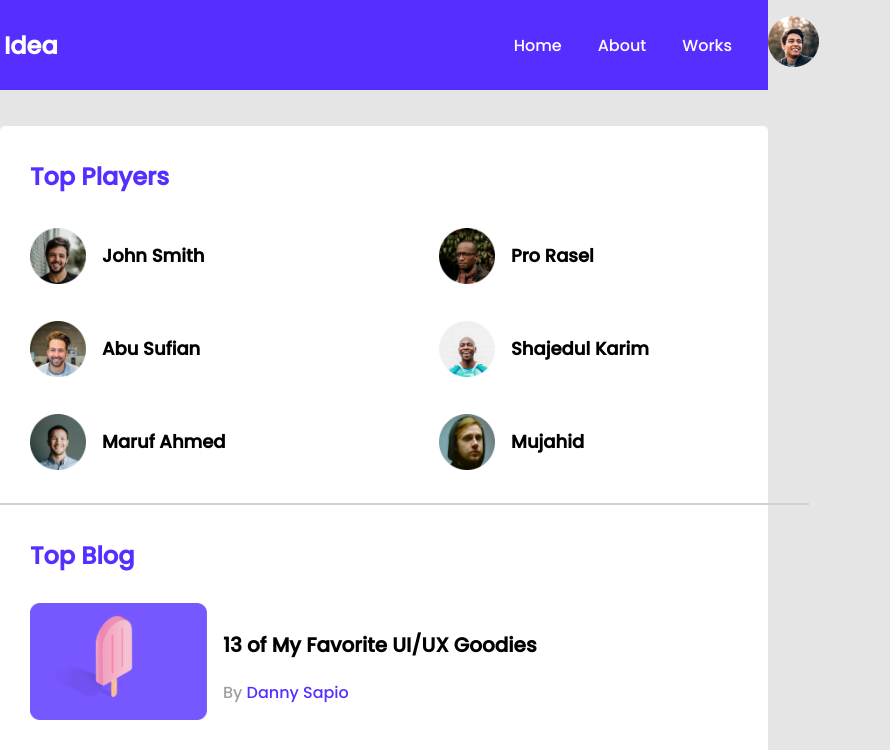
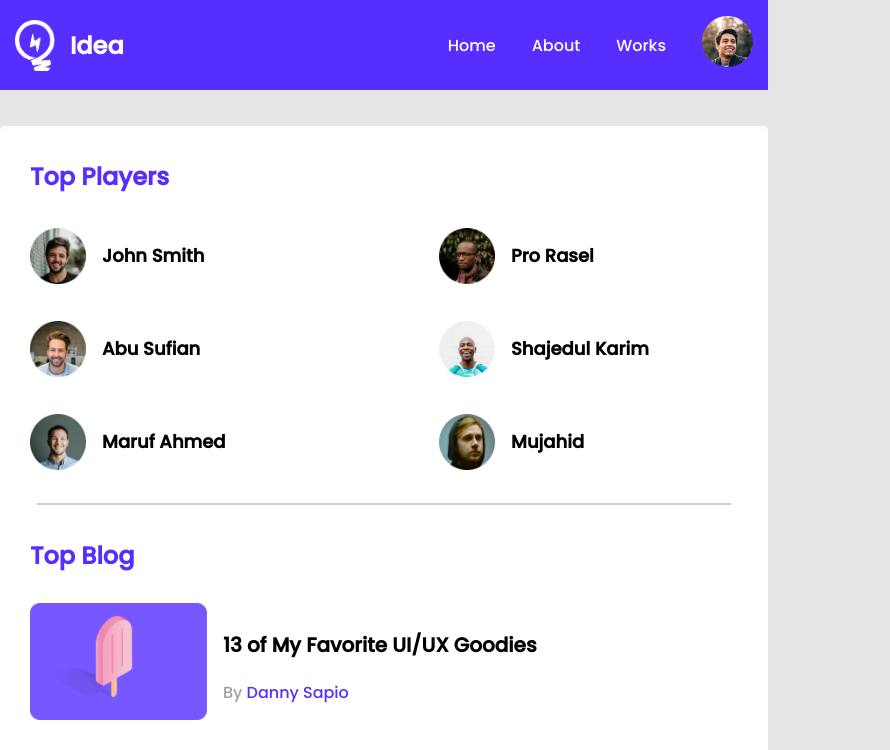
Before and after one commit to mh1k/leader-board, a plain HTML site: page index.html in a window 768 px wide. Shown: the top 750 px of the page, 890 px wide, since content can reach past the window. Drawn offline with Linux system fonts and the light colour scheme.

Commit message:
add media queries

```diff
--- a/style/style.css
+++ b/style/style.css
@@ -308,6 +308,30 @@ span{
     .blogs{
         grid-template-columns: repeat(1, 1fr);
     }
+    hr{
+        width: 90%;
+    }
+    .nav-area{
+        width: 100%;
+        height: 100%;
+        margin:0px;
+
+   }
+   .menu{
+       margin-right: 15px;
+   }
+   .logo-text{
+       margin-left: 15px;
+   }
+   .img-c{
+    width: 100%;
+    height: 100%;
+
+}
+.course-banner{
+    width: 400px;
+    height: 200px;
+}
 }
 
 
```
